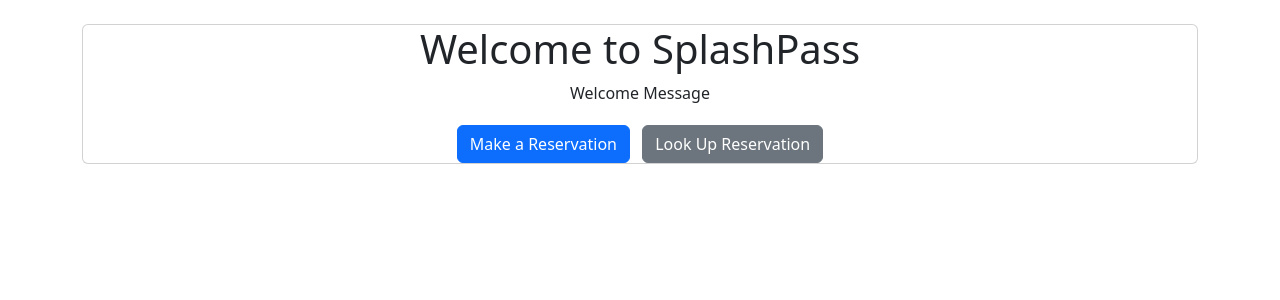
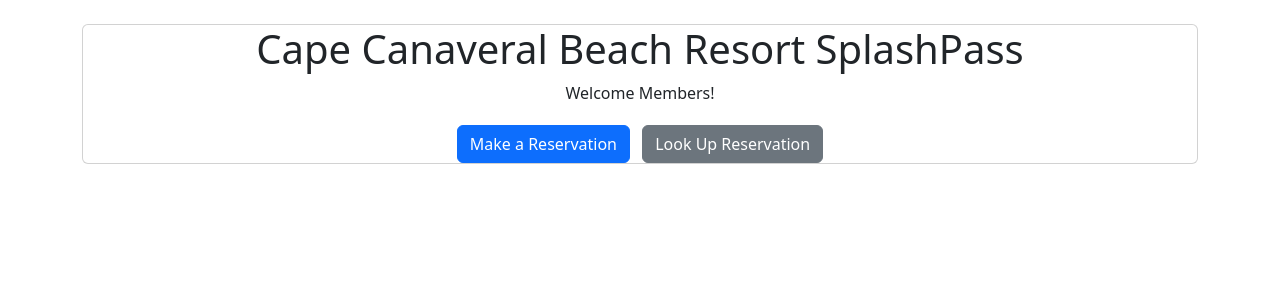
Before and after one commit to ccbractivix/splashpass, a Flask app: page / in a window 1280 px wide. Shown: the part 56-356 px from the top of the page. Run offline with Flask 3, Linux system fonts and the light colour scheme.

Commit message:
Update welcome message on home page

```diff
--- a/templates/index.html
+++ b/templates/index.html
@@ -2,8 +2,8 @@
 {% block title %}SplashPass - Home{% endblock %}
 {% block content %}
 <div class="card text-center">
-    <h1>Welcome to SplashPass</h1>
-    <p>Welcome Message</p>
+    <h1>Cape Canaveral Beach Resort SplashPass</h1>
+    <p>Welcome Members!</p>
     <div class="mt-1">
         <a href="{{ url_for('book') }}" class="btn btn-primary">Make a Reservation</a>
         <a href="{{ url_for('lookup') }}" class="btn btn-secondary" style="margin-left:0.5rem;">Look Up Reservation</a>
```
